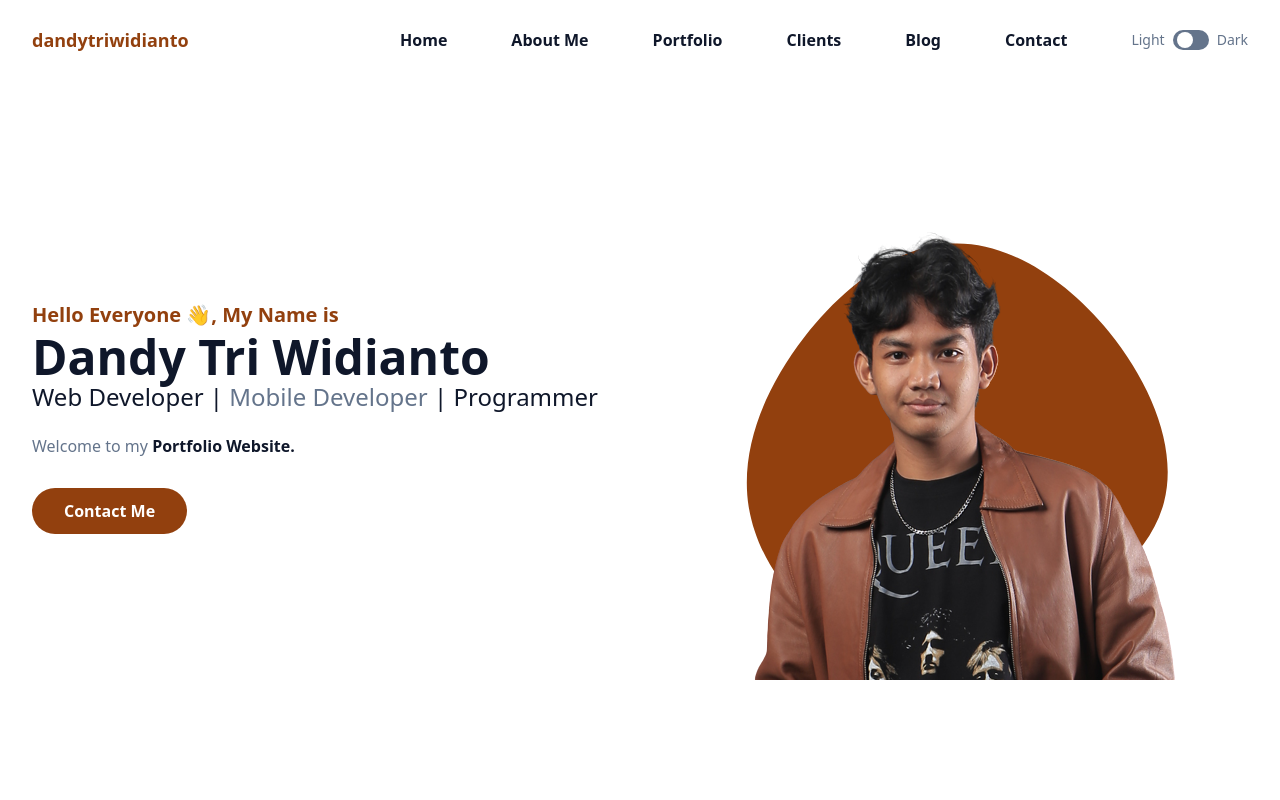
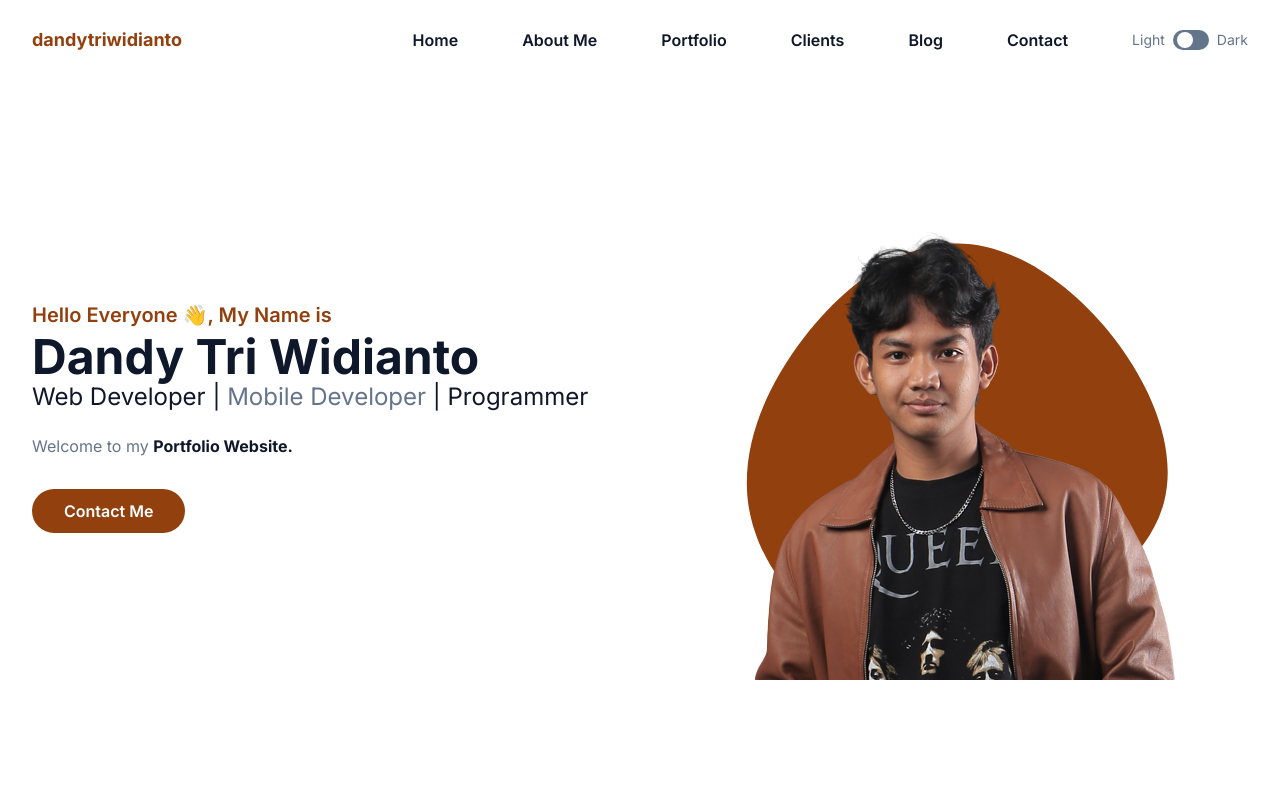
Before and after one commit to denndoy/portfolio-tailwind-css, a website: page index.html in a window 1280 px wide. Shown: the top 800 px of the page. Drawn offline with Linux system fonts and the light colour scheme.

Commit message:
perbaikan link pada css

```diff
--- a/index.html
+++ b/index.html
@@ -5,7 +5,7 @@
     <meta charset="UTF-8">
     <meta name="viewport" content="width=device-width, initial-scale=1.0">
     <title>My Portfolio | Tailwind CSS</title>
-    <link rel="stylesheet" href="dist/css/final.css">
+    <link rel="stylesheet" href="dist/output.css">
     <link rel="preconnect" href="https://fonts.googleapis.com">
     <link rel="preconnect" href="https://fonts.gstatic.com" crossorigin>
     <link href="https://fonts.googleapis.com/css2?family=Inter:wght@200;400;600;700;800&display=swap" rel="stylesheet">
```
